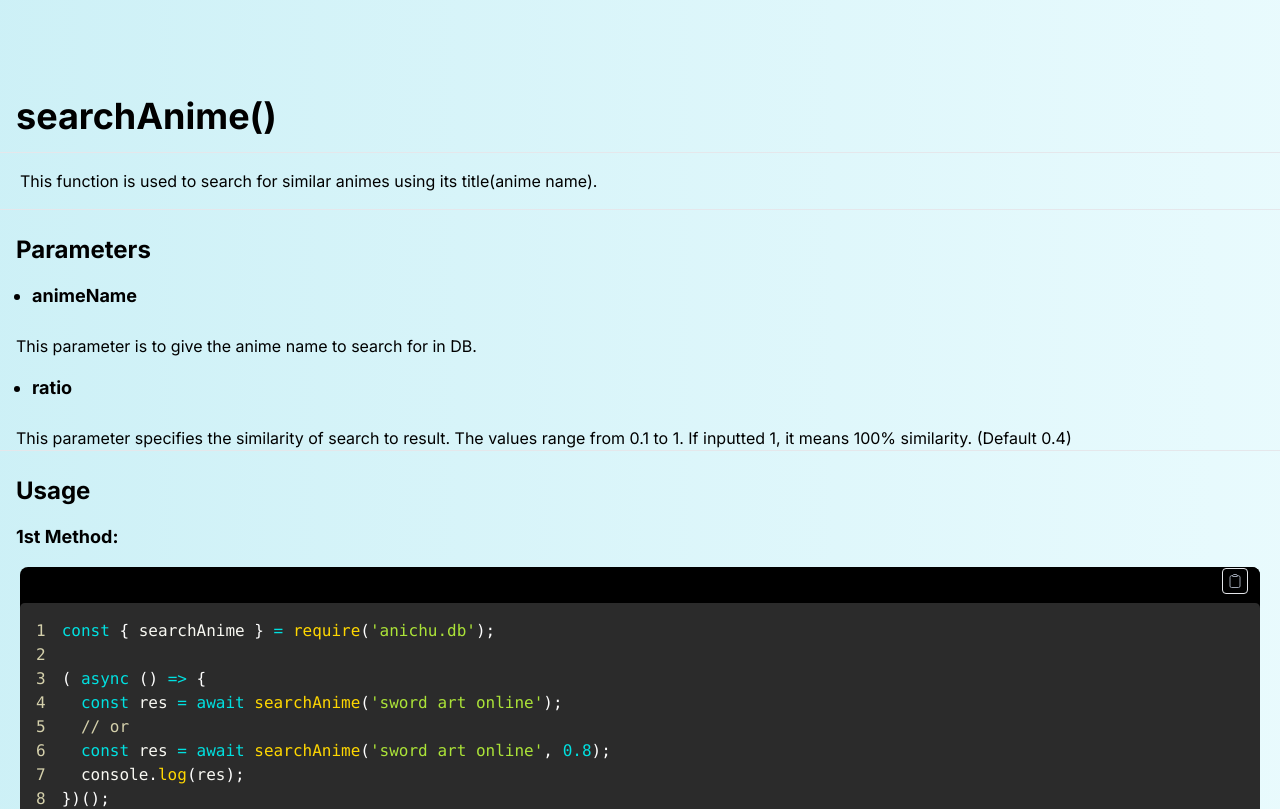
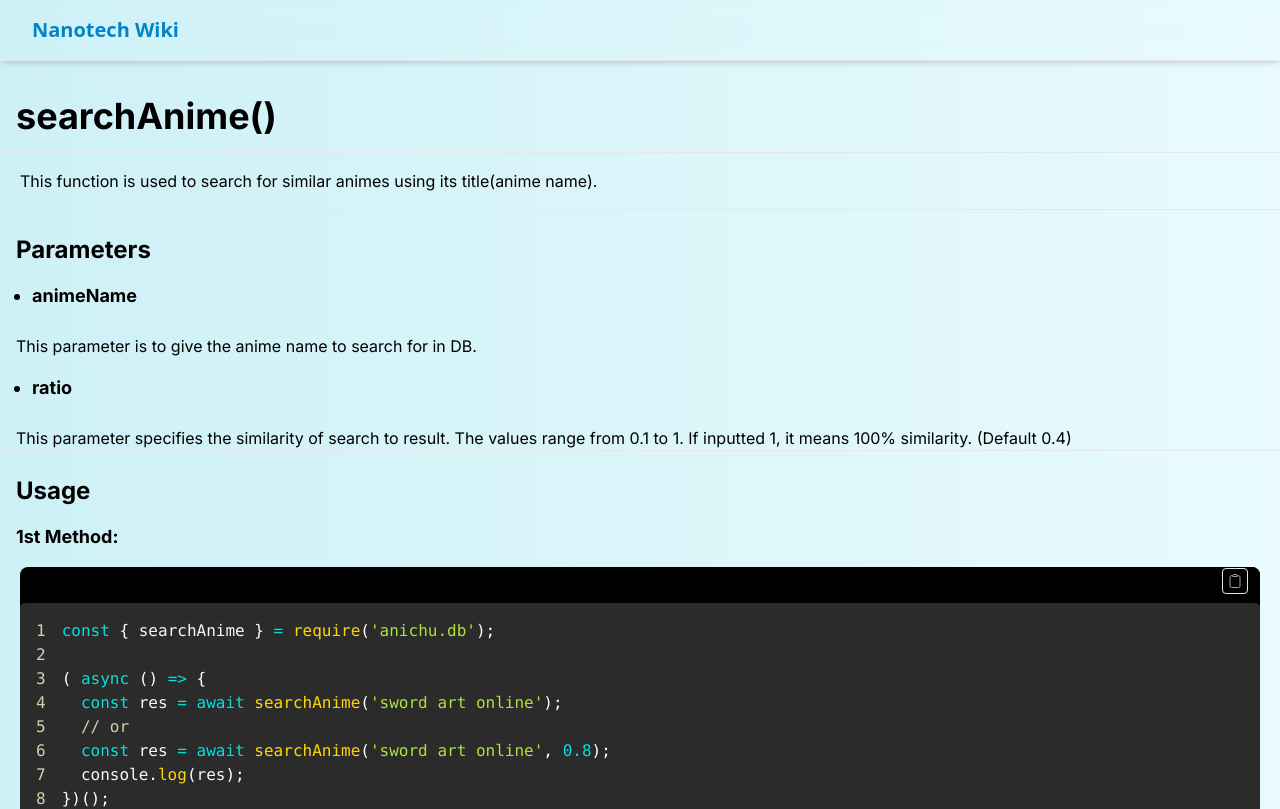
Before and after one commit to NanotechPikachu/Next, a Next.js app: page /searchanime in a window 1280 px wide. Shown: the top 809 px of the page. Built offline with nearby package versions, Linux system fonts and the light colour scheme.

Commit message:
Update page.jsx

```diff
--- a/src/app/searchanime/page.jsx
+++ b/src/app/searchanime/page.jsx
@@ -27,6 +27,7 @@ export default function SearchAnime() {
 
   return (
     <div>
+    <TitleNavBar />
     <h1 className="ml-4 text-3xl md:text-4xl pt-24 mb-4 font-bold text-black">searchAnime()</h1>
     <hr />
     <p className="ml-5 mr-5 mt-4 text-black mb-4">
```
